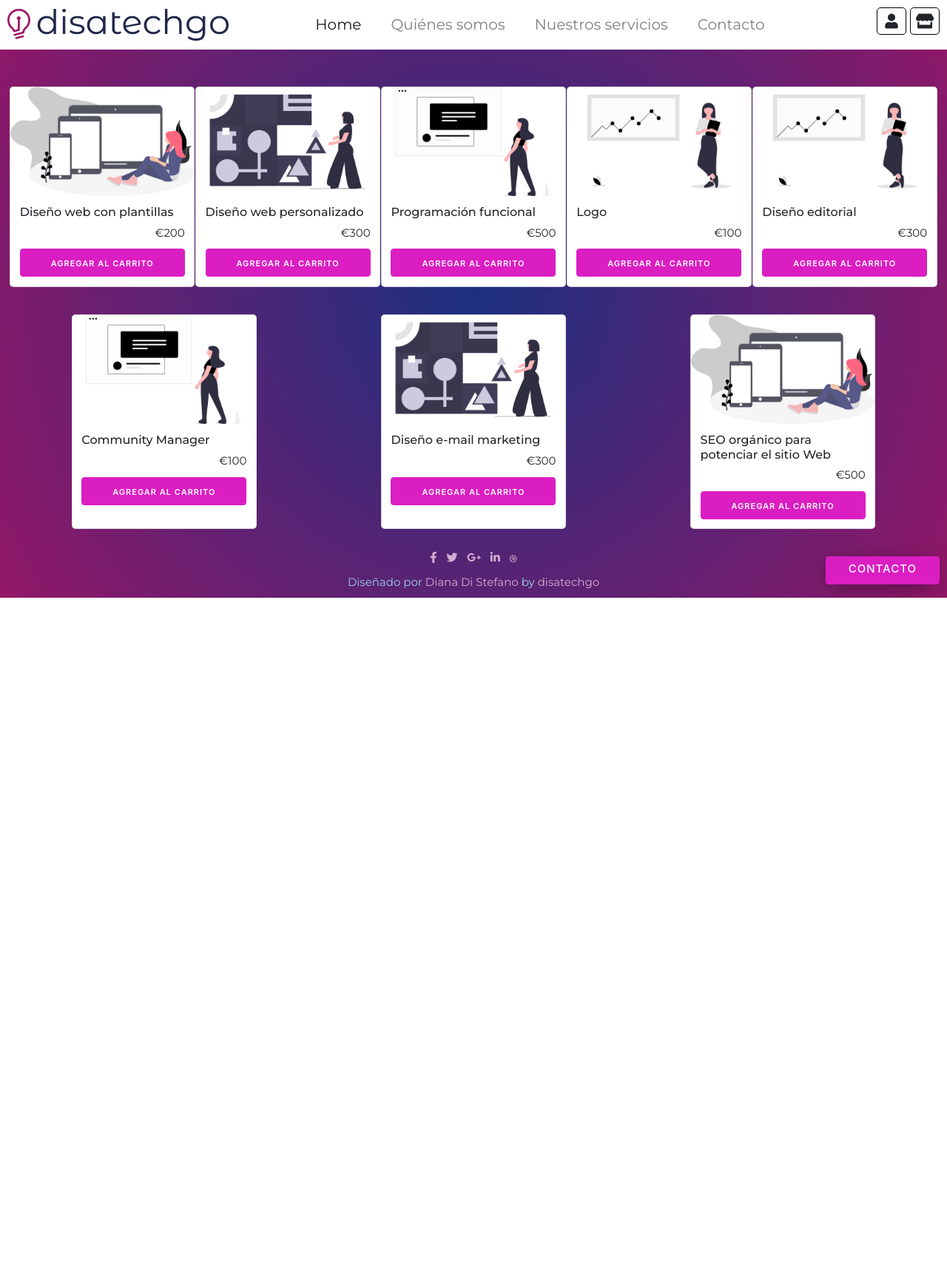
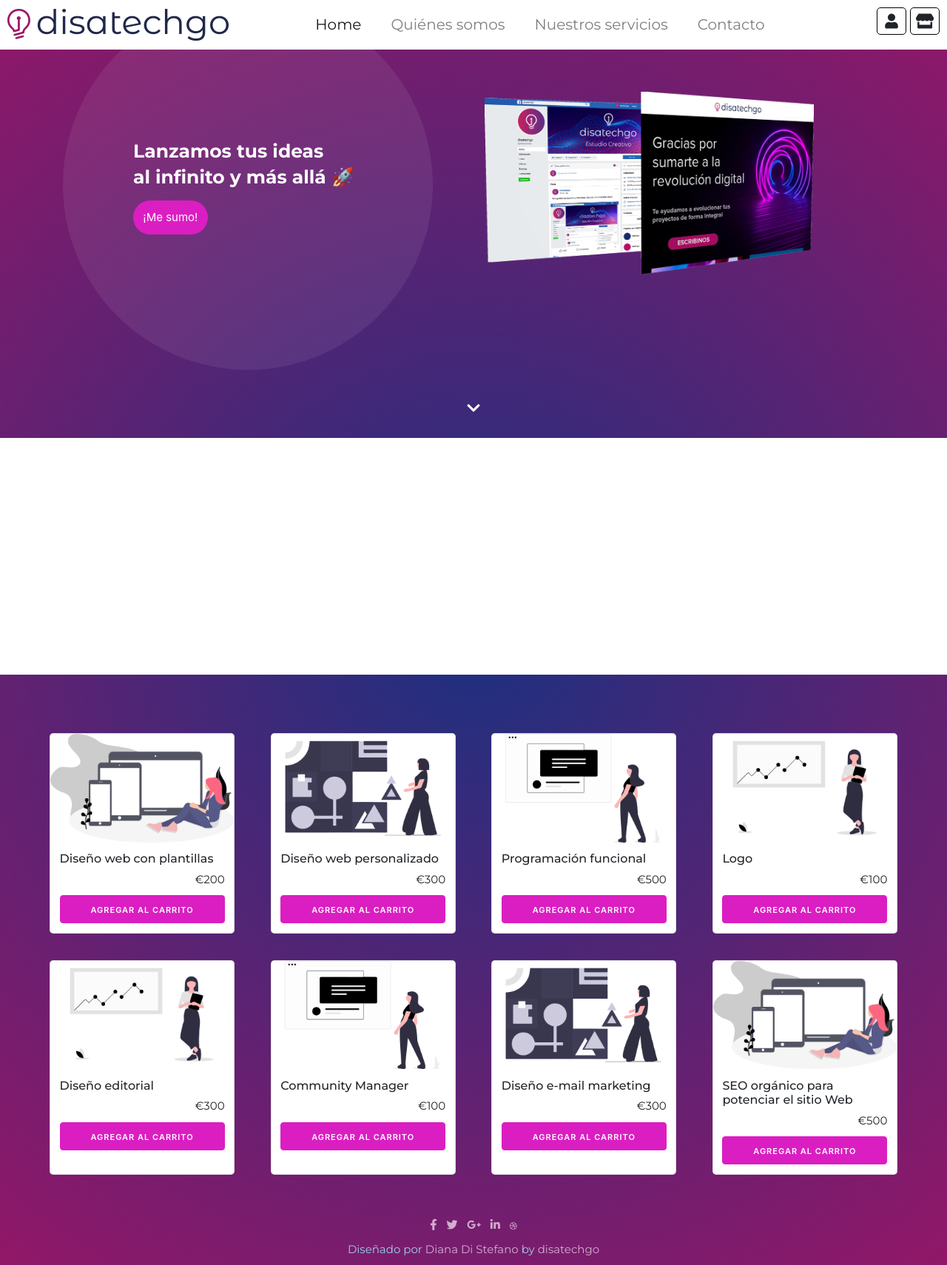
Before and after one commit to dianaledist/disatechgo-web, a PHP site: page / in a window 1280 px wide. Shown: the whole page at 74% size. Before the commit the page ends 808 px from the top, so only its background shows below. Run offline with PHP 8.4, Linux system fonts and the light colour scheme; some libraries are stand-ins or nearby versions.

Commit message:
Animaciones con css y jquery, incorporacion de gifs animados

```diff
--- a/index.html
+++ b/index.html
@@ -102,7 +102,7 @@
                 </div>
 
                 <div class="carrito-completo">
-                  <div id="carrito">
+                  <div id="carrito" class="box-carrito">
 
                           <table id="lista-carrito" class="u-full-width">
                               <thead>
@@ -119,7 +119,7 @@
 
                           </table>
                           <div class="muestra-total"></div>
-                          <a href="#"  class="button u-full-width boton-compra">Realizar compra</a>
+                          <a href="#" class="button u-full-width boton-compra">Realizar compra</a>
                           <a href="#" id="vaciar-carrito" class="button u-full-width">Vaciar Carrito</a>
                   </div>
                   </div>
@@ -128,15 +128,35 @@
 
       </nav>
 
-
   </header>
 
+  <div class="home_bienvenida container-fluid">
+  </div>
 
-<div class="home_bienvenida container-fluid">
-  <h2></h2>
-</div>
+  <div class="home_description container">
+    <span class="shape_index_circle"></span>
+    <div class="row justify-content-center align-items-center">
+        <div class="col-sm-12 col-md-5 col-lg-5 home_intro">
+          <h2 class="home_title_subtitle">Lanzamos tus ideas</h2>
+          <h2 class="home_title_subtitle mb-5">al infinito y más allá 🚀 </h2>
+          <a href="#" class="home_intro_button text-center">¡Me sumo!</a>
+        </div>
+        <div class="col-sm-12 col-md-5 col-lg-5 img-fluid home_screen">
+          <img src="./images/screen.gif" class="img-fluid" alt="screen disatechgo gif">
+        </div>
+    </div>
+    <div class="row justify-content-center align-items-center">
+      <i class="fas fa-chevron-down fa-2x pb-5" style="color:#FFFFFF"></i>
+    </div>
 
-  <div id="grilla_servicios" class="d-flex flex-wrap justify-content-around">
+  </div>
+  <div class="home_logo_lights">
+    <img src="./images/lights.gif" class="img-fluid" alt="disatechgo logo lights">
+  </div>
+
+
+
+  <div id="grilla_servicios" class="d-flex flex-wrap justify-content-around p-5">
   </div>
 
 
@@ -185,7 +205,9 @@
       <p class="text-footer">Diseñado por <a href="https://www.linkedin.com/in/dianadistefano/" class="enlaces_footer">Diana Di Stefano</a> by <a href="https://disatechgo.com/" class="enlaces_footer">disatechgo</a></p>
   </div>
 </footer>
-<a href="#footer" class="button-primary button btn-flotante d-flex align-items-center"><h4>Contacto</h4></a>
+<!-- <a href="#footer" class="button-primary button btn-flotante d-flex align-items-center"><h4>Contacto</h4></a> -->
+
+
 
   <!--   <script defer src="https://code.jquery.com/jquery-3.5.1.slim.min.js" integrity="sha384-DfXdz2htPH0lsSSs5nCTpuj/zy4C+OGpamoFVy38MVBnE+IbbVYUew+OrCXaRkfj" crossorigin="anonymous"></script> -->
     <!-- <script defer src="https://code.jquery.com/jquery-3.5.1.min.js" integrity="sha256-9/aliU8dGd2tb6OSsuzixeV4y/faTqgFtohetphbbj0=" crossorigin="anonymous"></script>
@@ -194,6 +216,7 @@
     <script defer src="https://cdn.jsdelivr.net/npm/popper.js@1.16.1/dist/umd/popper.min.js" integrity="sha384-9/reFTGAW83EW2RDu2S0VKaIzap3H66lZH81PoYlFhbGU+6BZp6G7niu735Sk7lN" crossorigin="anonymous"></script>
     <script defer src="https://stackpath.bootstrapcdn.com/bootstrap/4.5.2/js/bootstrap.min.js" integrity="sha384-B4gt1jrGC7Jh4AgTPSdUtOBvfO8shuf57BaghqFfPlYxofvL8/KUEfYiJOMMV+rV" crossorigin="anonymous"></script>
     <script defer type="text/javascript" src="js/codigo.js"></script>
+    <script defer type="text/javascript" src="js/animation.js"></script>
 
 </body>
 </html>
--- /dev/null
+++ b/js/animation.js
@@ -0,0 +1,6 @@
+$(document).ready(function()
+{
+    $(".shape_index_circle").addClass('shape_index_circle--active');
+    $(".home_screen").addClass('home_screen--active');
+
+})
--- a/js/codigo.js
+++ b/js/codigo.js
@@ -1,8 +1,6 @@
 //// Declaración de variables
 
 const carrito=document.querySelector('#carrito');
-const carritoCompleto=document.querySelector('.carrito-completo');
-
 
 const contenedorCarrito=document.querySelector('#lista-carrito tbody');
 const botonCompra=document.querySelector('.boton-compra')
@@ -64,8 +62,7 @@ if (!nombreUser|| !mailUser || !passwordUser) {
     console.log(nombreUser);
     const bienvenida=document.createElement('div');
     bienvenida.classList.add('home_bienvenida');
-    bienvenida.innerHTML= `<h2 class="home-text">Hola ${nombreUser}<h2> <br> <h3 class="home-text">Has ingresado a tu sección privada en <strong>disatechgo</strong>. Esperamos que disfrutes de esta experiencia digital! <br>
-    Descubrí los servicios que tenemos para ofrecerte!</h3>`;
+    bienvenida.innerHTML= `<h3 class="home-text text-right">Hola ${nombreUser}!<h3>`;
     welcome.appendChild(bienvenida);
 
     $('.login-user').submit(function(e) {
@@ -340,7 +337,6 @@ function procesarPago(){
     const precioFinalAlmacenado=JSON.parse(localStorage.getItem('precio-final'));
     console.log(storageAlmacenado);
     console.log(precioFinalAlmacenado);
-    let arrayStorage=[];
 
     storageAlmacenado.forEach( item => {
         /* console.log(servicio); */
@@ -352,7 +348,10 @@ function procesarPago(){
         console.log(cantidad)
 
         const listaProducto=document.createElement('div');
-        listaProducto.classList.add('box-carrito');
+        while(listaProducto.firstChild) {
+            listaProducto.removeChild(listaProducto.firstChild)
+        }
+
         listaProducto.innerHTML= `<div class="permanente"><div class="dinamico"><p>Servicio: ${titulo} Precio: ${precio} Cantidad ${cantidad}</p><h3 class="text-center p-3">`;
         carrito.appendChild(listaProducto);
 
--- /dev/null
+++ b/scss/_animation.scss
@@ -0,0 +1,89 @@
+/* .home_description {
+    height:90vh;
+} */
+
+.home_intro {
+ padding-top: 5%;
+ padding-bottom: 15%;
+}
+
+
+.shape_index_circle {
+    background-color: whitesmoke;
+    width: 500px;
+    height: 500px;
+    -moz-border-radius: 50%;
+    -webkit-border-radius: 50%;
+    border-radius: 50%;
+    position: absolute;
+    top: 0;
+    right: 800;
+    z-index: -1;
+    opacity: 0.1;
+}
+
+.shape_index_circle--active {
+    animation-name: circleAnimation;
+    animation-duration: 2s;
+    animation-timing-function: initial;
+
+    border-radius: 300px;
+    opacity: 0.07;
+}
+
+@keyframes circleAnimation {
+    0% {
+        opacity: 0;
+        transform: translate(1000px);
+    }
+
+    100% {
+        opacity: 0.07;
+        transform: translate(0%);
+        border-radius: 300px;
+    }
+}
+
+.home_screen {
+    z-index: -1;
+    padding-top: 5%;
+    padding-bottom: 15%;
+}
+
+.home_screen--active {
+    animation-name: screenAnimation;
+    animation-duration: 2.5s;
+    animation-timing-function: initial;
+}
+
+@keyframes screenAnimation {
+    0% {
+        opacity: 0.05;
+        transform: translate(-100%);
+    }
+
+    50% {
+        opacity: 0.3;
+        transform: translate(60%);
+    }
+
+    100% {
+        opacity: 0.7;
+   /*      transform: translate(50%); */
+    }
+}
+
+
+
+@media (max-width: 540px) {
+    .shape_index_circle {
+        width: 300px;
+        height: 300px;
+    }
+    .home_intro{
+        padding-top: 15%;
+    }
+    .home_screen{
+        padding-top: 15%;
+    }
+}
--- a/scss/_componentes.scss
+++ b/scss/_componentes.scss
@@ -1,6 +1,22 @@
 .home_boton {
   font-size: 1.5rem !important;
 }
+
+.home_intro_button {
+  background: $color-primario !important;
+  border-radius: 50px;
+  padding: 3%;
+  box-sizing: border-box;
+  color: #FFF;
+  font-size: 1.5rem;
+  margin-top: 10%;
+  text-decoration: none;
+  &:hover{
+    color: black;
+    text-decoration: none;
+  }
+}
+
 .boton-compra{
 background: radial-gradient(circle, rgba(28,48,128,1) 0%, rgba(146,23,104,1) 100%) !important;
 margin-bottom:3%;
--- a/scss/_typography.scss
+++ b/scss/_typography.scss
@@ -34,3 +34,7 @@ p {
 .home-text {
     color: white !important;
 }
+
+.home_title_subtitle{
+    color: white !important;
+}
--- a/scss/style.css
+++ b/scss/style.css
@@ -143,6 +143,10 @@ p {
   color: white !important;
 }
 
+.home_title_subtitle {
+  color: white !important;
+}
+
 #lista-cursos .row {
   margin-bottom: 20px;
 }
@@ -171,8 +175,146 @@ p {
   text-align: right;
 }
 
+/* .home_description {
+    height:90vh;
+} */
+.home_intro {
+  padding-top: 5%;
+  padding-bottom: 15%;
+}
+
+.shape_index_circle {
+  background-color: whitesmoke;
+  width: 500px;
+  height: 500px;
+  border-radius: 50%;
+  position: absolute;
+  top: 0;
+  right: 800;
+  z-index: -1;
+  opacity: 0.1;
+}
+
+.shape_index_circle--active {
+  -webkit-animation-name: circleAnimation;
+          animation-name: circleAnimation;
+  -webkit-animation-duration: 2s;
+          animation-duration: 2s;
+  -webkit-animation-timing-function: initial;
+          animation-timing-function: initial;
+  border-radius: 300px;
+  opacity: 0.07;
+}
+
+@-webkit-keyframes circleAnimation {
+  0% {
+    opacity: 0;
+    -webkit-transform: translate(1000px);
+            transform: translate(1000px);
+  }
+  100% {
+    opacity: 0.07;
+    -webkit-transform: translate(0%);
+            transform: translate(0%);
+    border-radius: 300px;
+  }
+}
+
+@keyframes circleAnimation {
+  0% {
+    opacity: 0;
+    -webkit-transform: translate(1000px);
+            transform: translate(1000px);
+  }
+  100% {
+    opacity: 0.07;
+    -webkit-transform: translate(0%);
+            transform: translate(0%);
+    border-radius: 300px;
+  }
+}
+
+.home_screen {
+  z-index: -1;
+  padding-top: 5%;
+  padding-bottom: 15%;
+}
+
+.home_screen--active {
+  -webkit-animation-name: screenAnimation;
+          animation-name: screenAnimation;
+  -webkit-animation-duration: 2.5s;
+          animation-duration: 2.5s;
+  -webkit-animation-timing-function: initial;
+          animation-timing-function: initial;
+}
+
+@-webkit-keyframes screenAnimation {
+  0% {
+    opacity: 0.05;
+    -webkit-transform: translate(-100%);
+            transform: translate(-100%);
+  }
+  50% {
+    opacity: 0.3;
+    -webkit-transform: translate(60%);
+            transform: translate(60%);
+  }
+  100% {
+    opacity: 0.7;
+    /*      transform: translate(50%); */
+  }
+}
+
+@keyframes screenAnimation {
+  0% {
+    opacity: 0.05;
+    -webkit-transform: translate(-100%);
+            transform: translate(-100%);
+  }
+  50% {
+    opacity: 0.3;
+    -webkit-transform: translate(60%);
+            transform: translate(60%);
+  }
+  100% {
+    opacity: 0.7;
+    /*      transform: translate(50%); */
+  }
+}
+
+@media (max-width: 540px) {
+  .shape_index_circle {
+    width: 300px;
+    height: 300px;
+  }
+  .home_intro {
+    padding-top: 15%;
+  }
+  .home_screen {
+    padding-top: 15%;
+  }
+}
+
 .home_boton {
   font-size: 1.5rem !important;
+}
+
+.home_intro_button {
+  background: #db1ec2 !important;
+  border-radius: 50px;
+  padding: 3%;
+  -webkit-box-sizing: border-box;
+          box-sizing: border-box;
+  color: #FFF;
+  font-size: 1.5rem;
+  margin-top: 10%;
+  text-decoration: none;
+}
+
+.home_intro_button:hover {
+  color: black;
+  text-decoration: none;
 }
 
 .boton-compra {
--- a/scss/style.scss
+++ b/scss/style.scss
@@ -3,6 +3,7 @@
 @import "footer";
 @import "typography";
 @import "home";
+@import "animation";
 
 @import "componentes";
 
```
Also changed, not shown: images/lights.gif (added), images/screen.gif (added), 1 other file.
